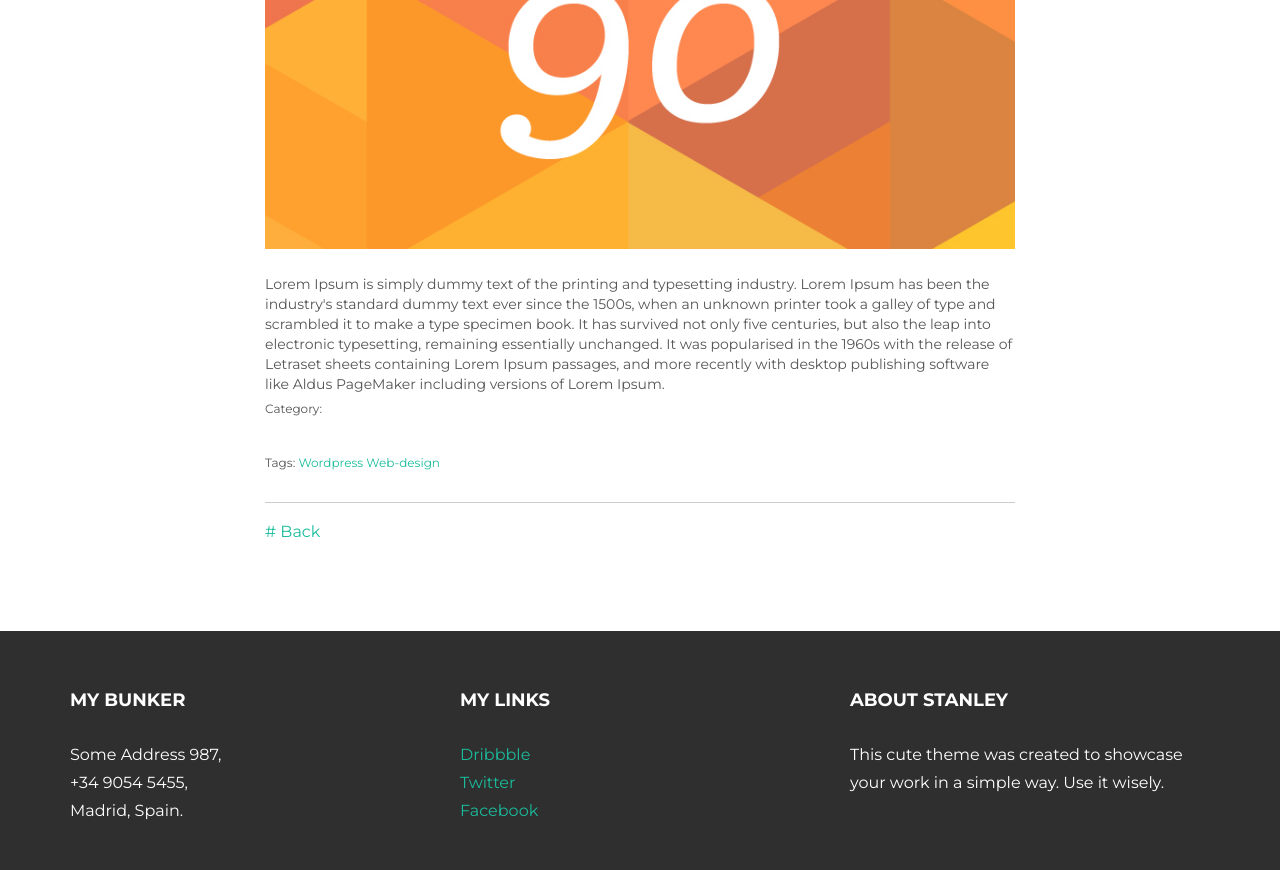
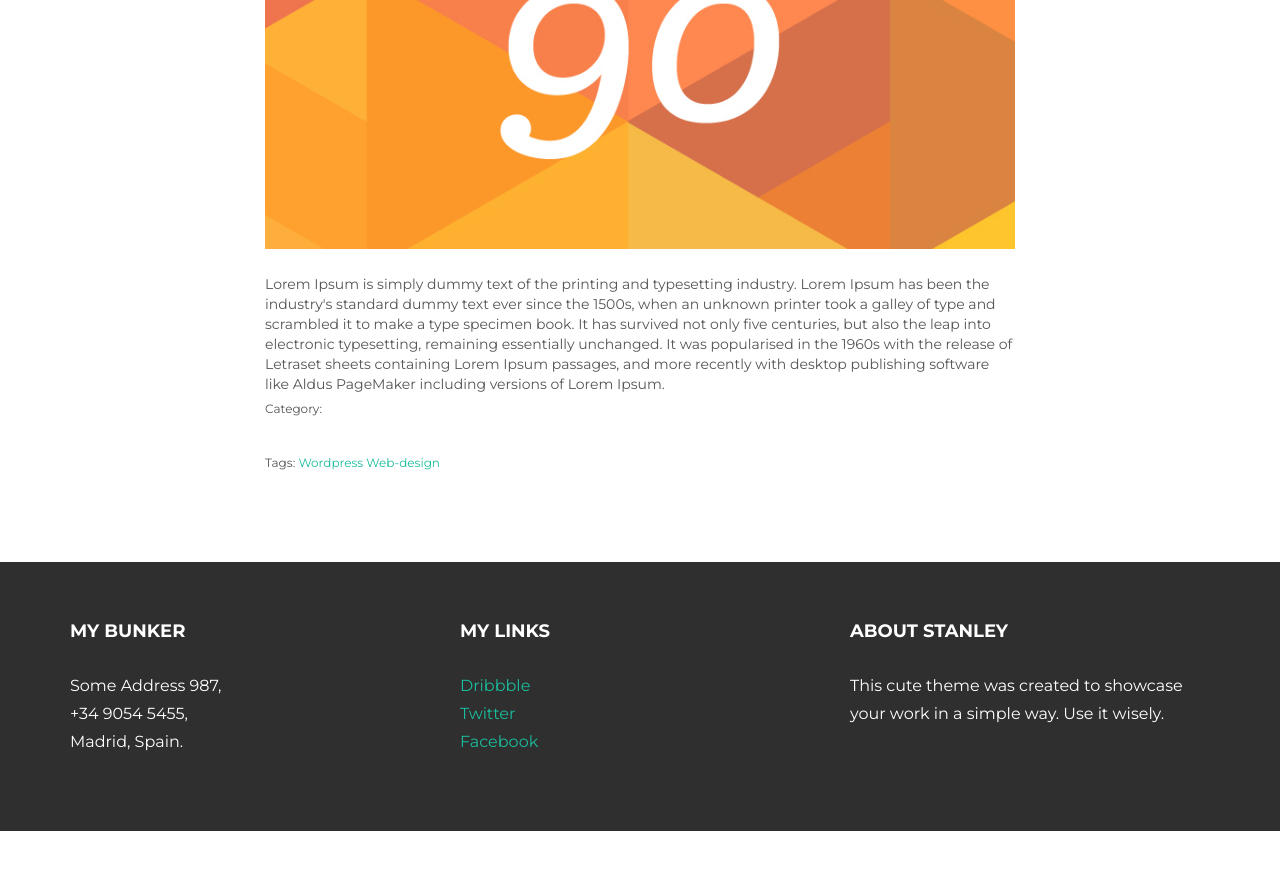
Before and after one commit to SvenFlorian/Stanley-Jekyll, a Jekyll site: the page built from _posts/2014-01-03-an-image-post.html, in a window 1280 px wide and 900 px high, scrolled down 723 px. Shown: the top 870 px of the window. Built offline with Jekyll 4.4.1, drawn with Linux system fonts in a browser that asks for light colours; nearby versions of some CDN libraries; after the commit the page ends 1554 px from its top, so only the background shows below that.

Commit message:
Remove hardcoded backlink

```diff
--- a/_layouts/post.html
+++ b/_layouts/post.html
@@ -15,8 +15,6 @@ layout: base
 					<br>
 					<p><bt>{{ site.data.ui-text[site.locale].category | default: "Category" }}: {% for category in page.categories %} <a href="#">{{ category }}</a> {% endfor %}</bt></p>
 					<p><bt>{{ site.data.ui-text[site.locale].tags | default: "Tags" }}: {% for tag in page.tags %} <a href="#">{{ tag }}</a> {% endfor %}</bt></p>
-					<hr>
-					<p><a href="{{ "/blog/" | relative_url }}"># {{ site.data.ui-text[site.locale].back | default: "Back" }}</a></p>
 				</div>
 
 			</div><!-- /row -->
```
